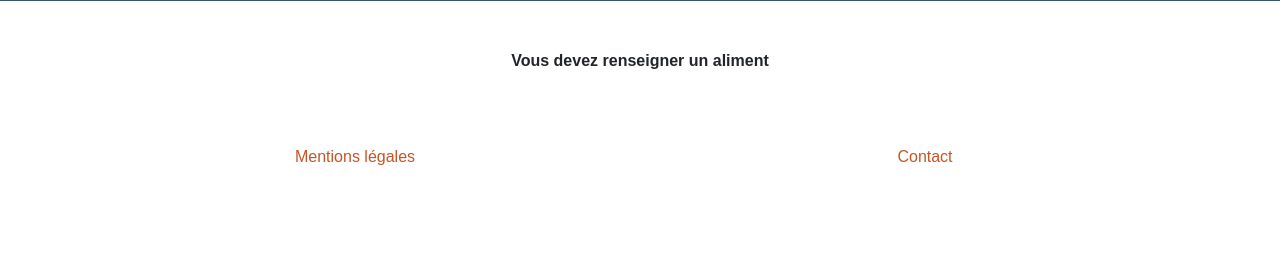
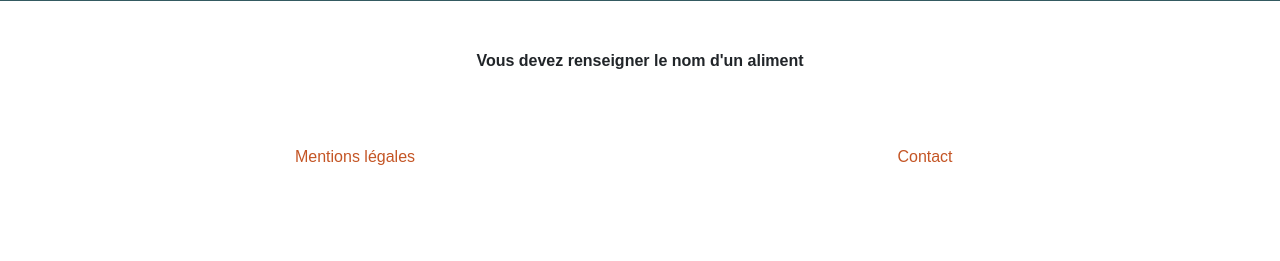
Before and after one commit to mrflofinou/Pur_beurre, a Django app: page /substitute/ in a window 1280 px wide. Shown: the part 140-401 px from the top of the page. Run offline with Django 3.2, Linux system fonts and the light colour scheme; data that the repository does not hold is empty; some libraries are stand-ins or nearby versions; some web fonts are replaced.

Commit message:
Update texts

```diff
--- a/substitute/templates/substitute/index.html
+++ b/substitute/templates/substitute/index.html
@@ -57,7 +57,7 @@
           <br><br>
           <span style="font-weight:bold">Mais pourquoi une plateforme web ?</span>
           <br><br>
-          Nombre de nos clients nous ont dis qu’il était difficile de trouver des
+          Nombre de nos clients nous ont dit qu’il était difficile de trouver des
           substituts aux cochonneries que nous mangeons dès le petit déjeuner.
           <br>
           Nous avons donc l'ambition de vous permettre de manger plus sainement en
--- a/substitute/templates/substitute/results.html
+++ b/substitute/templates/substitute/results.html
@@ -14,13 +14,13 @@
 
 <section class="container" id="substitutes">
     {% if not query %}
-        <p class="text-center" style="font-weight: bold">Vous devez renseigner un aliment</p>
+        <p class="text-center" style="font-weight: bold">Vous devez renseigner le nom d'un aliment</p>
     {% elif not substitutes %}
         <p id="count" style="font-style: italic">{{ count }} résultats</p>
         {% if my_products %}
             <p class="text-center" style="font-weight: bold">Vous n'avez pas encore enregistré de produits</p>
         {% else %}
-            <p class="text-center" style="font-weight: bold">Nous n'avons pas trouvé de substituts sains pour "{{ query }}"</p>
+            <p class="text-center" style="font-weight: bold">Nous n'avons pas trouvé de produits similaires à "{{ query }}"</p>
         {% endif %}
     {% else %}
         <p id="count" style="font-style: italic">{{ count }} résultats</p>
```
